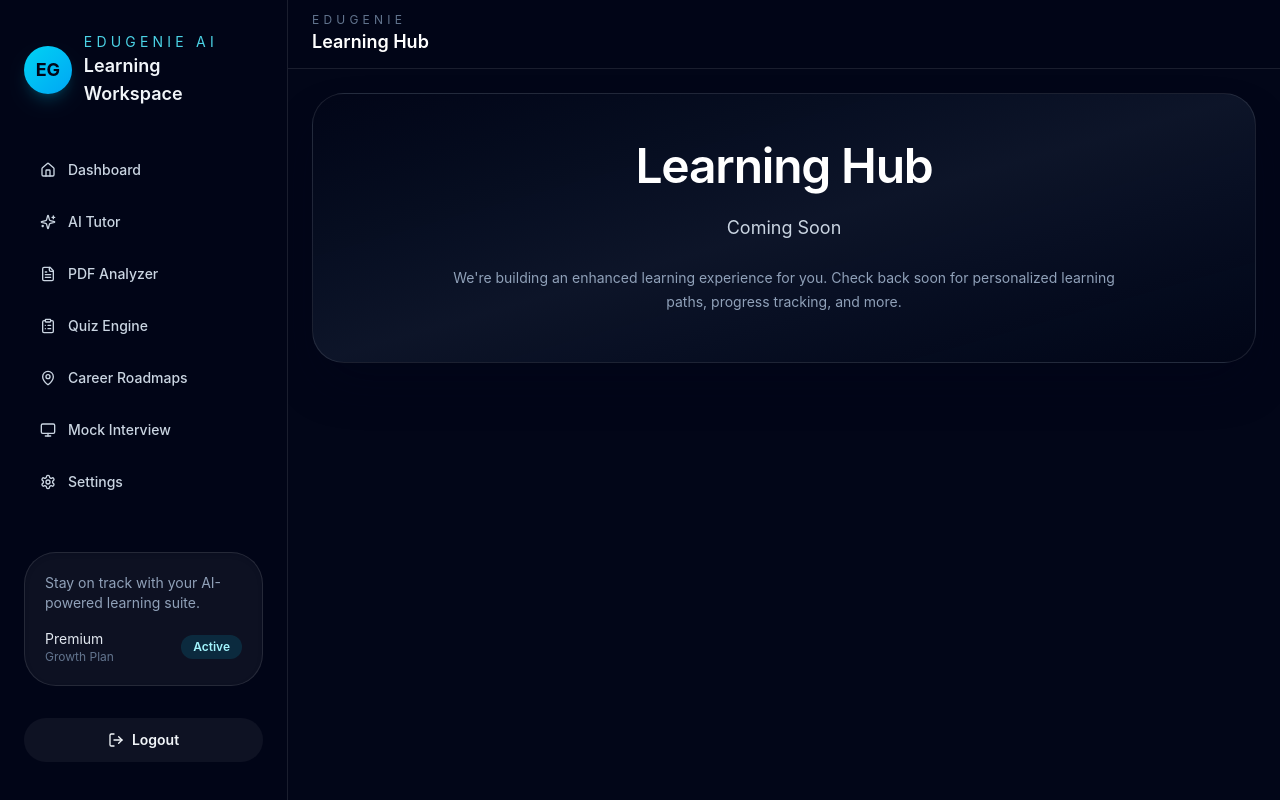
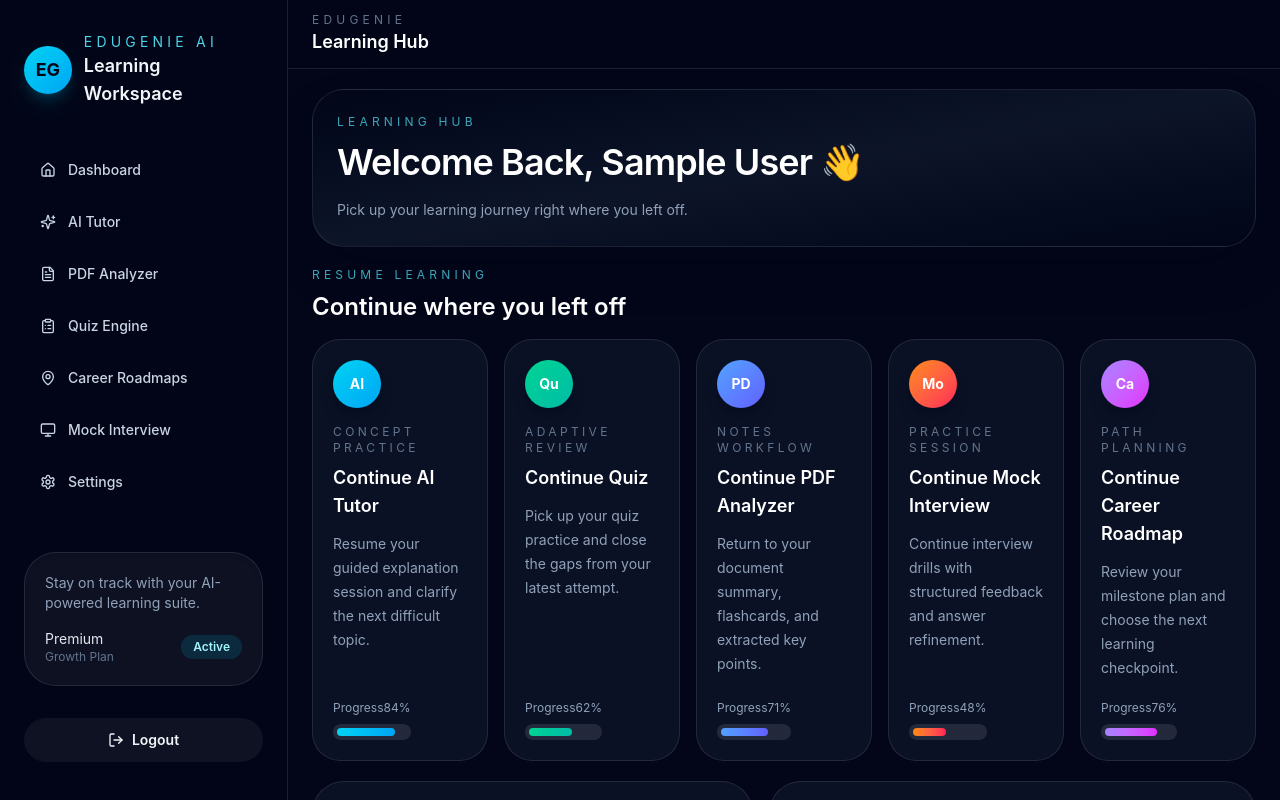
Before and after one commit to Akanksha5489/EduGenie-AI, a React (Vite) app in the folder EduGenie-AI/client/EduGenie-AI/client/: page /learning-hub in a window 1280 px wide. Built offline with nearby package versions, Linux system fonts and the light colour scheme; sample sign-in values are in the browser's storage.

Commit message:
Refine Learning Hub UX

```diff
--- a/EduGenie-AI/client/EduGenie-AI/client/src/pages/LearningHub.jsx
+++ b/EduGenie-AI/client/EduGenie-AI/client/src/pages/LearningHub.jsx
@@ -1,8 +1,81 @@
+import { useState } from 'react';
 import { motion } from 'framer-motion';
-import { useOutletContext } from 'react-router-dom';
+import { useNavigate, useOutletContext } from 'react-router-dom';
+
+const resumeModules = [
+  {
+    title: 'Continue AI Tutor',
+    label: 'Concept practice',
+    description: 'Resume your guided explanation session and clarify the next difficult topic.',
+    progress: 84,
+    path: '/ai-tutor',
+    accent: 'from-cyan-400 to-sky-500',
+  },
+  {
+    title: 'Continue Quiz',
+    label: 'Adaptive review',
+    description: 'Pick up your quiz practice and close the gaps from your latest attempt.',
+    progress: 62,
+    path: '/quiz-engine',
+    accent: 'from-emerald-400 to-teal-500',
+  },
+  {
+    title: 'Continue PDF Analyzer',
+    label: 'Notes workflow',
+    description: 'Return to your document summary, flashcards, and extracted key points.',
+    progress: 71,
+    path: '/pdf-analyzer',
+    accent: 'from-blue-400 to-indigo-500',
+  },
+  {
+    title: 'Continue Mock Interview',
+    label: 'Practice session',
+    description: 'Continue interview drills with structured feedback and answer refinement.',
+    progress: 48,
+    path: '/mock-interview',
+    accent: 'from-orange-400 to-rose-500',
+  },
+  {
+    title: 'Continue Career Roadmap',
+    label: 'Path planning',
+    description: 'Review your milestone plan and choose the next learning checkpoint.',
+    progress: 76,
+    path: '/career-roadmap',
+    accent: 'from-violet-400 to-fuchsia-500',
+  },
+];
+
+const initialTasks = [
+  { id: 'java-quiz', title: 'Complete Java Quiz', meta: 'Quiz Engine', complete: false },
+  { id: 'dbms-notes', title: 'Review DBMS Notes', meta: 'PDF Analyzer', complete: false },
+  { id: 'interview-practice', title: 'Practice Interview Questions', meta: 'Mock Interview', complete: false },
+  { id: 'os-revision', title: 'Revise Operating Systems', meta: 'Notes Review', complete: true },
+];
+
+const learningStats = [
+  { label: 'AI Chats', value: 3, note: 'Tutor sessions started' },
+  { label: 'Quiz Attempts', value: 0, note: 'Ready when Quiz Engine launches' },
+  { label: 'PDF Analyses', value: 0, note: 'Ready when PDF Analyzer launches' },
+  { label: 'Mock Interviews', value: 0, note: 'Ready when practice begins' },
+  { label: 'Roadmaps Generated', value: 0, note: 'Ready for career planning' },
+];
 
 export default function LearningHub() {
   const { onOpenSidebar } = useOutletContext();
+  const navigate = useNavigate();
+  const [tasks, setTasks] = useState(initialTasks);
+
+  const completedTasks = tasks.filter((task) => task.complete).length;
+  const savedUser = JSON.parse(localStorage.getItem('user') || '{}');
+  const userName = savedUser?.name?.trim();
+
+  const toggleTask = (id) => {
+    setTasks((current) =>
+      current.map((task) =>
+        task.id === id ? { ...task, complete: !task.complete } : task
+      )
+    );
+  };
 
   return (
     <main className="flex-1 flex flex-col overflow-hidden">
@@ -11,11 +84,11 @@ export default function LearningHub() {
           <div className="flex items-center gap-3">
             <button
               type="button"
-              onClick={() => onOpenSidebar?.(true)}
+              onClick={() => onOpenSidebar?.()}
               className="inline-flex h-9 w-9 items-center justify-center rounded-lg border border-white/10 bg-white/5 text-slate-100 transition hover:bg-white/10 md:hidden"
               aria-label="Open navigation"
             >
-              ☰
+              Menu
             </button>
             <div>
               <p className="text-xs uppercase tracking-[0.35em] text-slate-500">EduGenie</p>
@@ -25,35 +98,170 @@ export default function LearningHub() {
 
           <button
             type="button"
-            onClick={() => onOpenSidebar?.(true)}
-            className="inline-flex h-10 w-10 items-center justify-center rounded-2xl border border-white/10 bg-white/5 text-slate-300 transition hover:bg-white/10 hover:text-white md:hidden"
+            onClick={() => onOpenSidebar?.()}
+            className="inline-flex h-10 w-10 items-center justify-center rounded-2xl border border-white/10 bg-white/5 text-sm font-semibold text-slate-300 transition hover:bg-white/10 hover:text-white md:hidden"
             aria-label="Open navigation"
           >
-            ⋮
+            Nav
           </button>
         </div>
       </header>
 
-      <div className="flex-1 overflow-y-auto px-4 py-6 md:px-6">
-        <div className="mx-auto w-full max-w-7xl">
+      <div className="flex-1 overflow-y-auto px-4 py-5 md:px-6">
+        <div className="mx-auto w-full max-w-7xl space-y-5">
+          <section>
             <motion.div
-            initial={{ opacity: 0, y: 20 }}
+              initial={{ opacity: 0, y: 18 }}
               animate={{ opacity: 1, y: 0 }}
               transition={{ duration: 0.45 }}
-            className="rounded-[32px] border border-white/10 bg-gradient-to-br from-slate-950/95 via-slate-900/90 to-slate-950/80 p-12 shadow-2xl shadow-slate-950/40 text-center"
+              className="rounded-[32px] border border-white/10 bg-gradient-to-br from-slate-950/95 via-slate-900/90 to-slate-950/80 p-6 shadow-2xl shadow-slate-950/40"
             >
-            <div className="space-y-6">
-              <h1 className="text-4xl font-semibold tracking-tight text-white sm:text-5xl">
-                Learning Hub
-              </h1>
-              <p className="mx-auto max-w-2xl text-lg text-slate-300">
-                Coming Soon
+              <p className="text-xs uppercase tracking-[0.35em] text-cyan-300/70">Learning Hub</p>
+              <h2 className="mt-3 text-3xl font-semibold tracking-tight text-white sm:text-4xl">
+                {userName ? `Welcome Back, ${userName} 👋` : 'Welcome Back 👋'}
+              </h2>
+              <p className="mt-4 max-w-2xl text-sm leading-6 text-slate-400">
+                Pick up your learning journey right where you left off.
               </p>
-              <p className="mx-auto max-w-2xl text-sm leading-6 text-slate-400">
-                We're building an enhanced learning experience for you. Check back soon for personalized learning paths, progress tracking, and more.
+            </motion.div>
+          </section>
+
+          <section className="space-y-4">
+            <div className="flex flex-col gap-3 sm:flex-row sm:items-end sm:justify-between">
+              <div>
+                <p className="text-xs uppercase tracking-[0.35em] text-cyan-300/70">Resume learning</p>
+                <h2 className="mt-2 text-2xl font-semibold text-white">Continue where you left off</h2>
+              </div>
+            </div>
+
+            <div className="grid gap-4 md:grid-cols-2 xl:grid-cols-5">
+              {resumeModules.map((module) => (
+                <motion.button
+                  key={module.title}
+                  type="button"
+                  onClick={() => navigate(module.path)}
+                  whileHover={{ y: -3 }}
+                  transition={{ duration: 0.25 }}
+                  className="group flex min-h-[240px] flex-col justify-between rounded-[28px] border border-white/10 bg-slate-900/70 p-5 text-left transition hover:border-white/20 hover:bg-slate-900/90 hover:shadow-lg hover:shadow-slate-950/40"
+                >
+                  <div>
+                    <div className={`inline-flex h-12 w-12 items-center justify-center rounded-3xl bg-gradient-to-br ${module.accent} text-sm font-bold text-white shadow-lg shadow-slate-950/25`}>
+                      {module.title.split(' ')[1]?.slice(0, 2) || 'LH'}
+                    </div>
+                    <p className="mt-4 text-xs uppercase tracking-[0.28em] text-slate-500">{module.label}</p>
+                    <h3 className="mt-2 text-lg font-semibold text-white">{module.title}</h3>
+                    <p className="mt-3 text-sm leading-6 text-slate-400">{module.description}</p>
+                  </div>
+                  <div className="mt-5">
+                    <div className="flex items-center justify-between text-xs text-slate-400">
+                      <span>Progress</span>
+                      <span>{module.progress}%</span>
+                    </div>
+                    <div className="mt-2 rounded-full bg-white/10 p-1">
+                      <div
+                        className={`h-2 rounded-full bg-gradient-to-r ${module.accent}`}
+                        style={{ width: `${module.progress}%` }}
+                      />
+                    </div>
+                  </div>
+                </motion.button>
+              ))}
+            </div>
+          </section>
+
+          <section className="grid gap-4 lg:grid-cols-[0.95fr_1.05fr]">
+            <motion.div
+              initial={{ opacity: 0, y: 18 }}
+              animate={{ opacity: 1, y: 0 }}
+              transition={{ duration: 0.45, delay: 0.08 }}
+              className="rounded-[32px] border border-white/10 bg-slate-900/70 p-6"
+            >
+              <div className="flex items-start justify-between gap-4">
+                <div>
+                  <p className="text-xs uppercase tracking-[0.35em] text-slate-400">Today's tasks</p>
+                  <h3 className="mt-2 text-xl font-semibold text-white">Daily focus list</h3>
+                </div>
+                <span className="rounded-full bg-white/5 px-3 py-1 text-xs font-semibold text-slate-300">
+                  {completedTasks}/{tasks.length}
+                </span>
+              </div>
+
+              <div className="mt-6 space-y-3">
+                {tasks.map((task) => (
+                  <button
+                    key={task.id}
+                    type="button"
+                    onClick={() => toggleTask(task.id)}
+                    className={`flex w-full items-center gap-3 rounded-3xl border p-4 text-left transition ${
+                      task.complete
+                        ? 'border-cyan-400/25 bg-cyan-400/10'
+                        : 'border-white/10 bg-slate-950/65 hover:bg-slate-950/85'
+                    }`}
+                  >
+                    <span
+                      className={`flex h-6 w-6 shrink-0 items-center justify-center rounded-full border text-xs font-bold ${
+                        task.complete
+                          ? 'border-cyan-300 bg-cyan-400 text-slate-950'
+                          : 'border-white/20 text-slate-500'
+                      }`}
+                    >
+                      {task.complete ? 'OK' : ''}
+                    </span>
+                    <span className="min-w-0 flex-1">
+                      <span className={`block text-sm font-semibold ${task.complete ? 'text-cyan-100 line-through decoration-cyan-200/50' : 'text-white'}`}>
+                        {task.title}
+                      </span>
+                      <span className="mt-1 block text-xs text-slate-400">{task.meta}</span>
+                    </span>
+                  </button>
+                ))}
+              </div>
+
+              <div className="mt-6 rounded-3xl border border-white/10 bg-slate-950/65 p-5">
+                <p className="text-xs uppercase tracking-[0.35em] text-slate-500">Task completion</p>
+                <p className="mt-3 text-2xl font-semibold text-white">
+                  {Math.round((completedTasks / tasks.length) * 100)}%
+                </p>
+                <div className="mt-4 rounded-full bg-white/10 p-1">
+                  <div
+                    className="h-2 rounded-full bg-gradient-to-r from-cyan-400 to-blue-500"
+                    style={{ width: `${(completedTasks / tasks.length) * 100}%` }}
+                  />
+                </div>
+              </div>
+            </motion.div>
+
+            <motion.div
+              initial={{ opacity: 0, y: 18 }}
+              animate={{ opacity: 1, y: 0 }}
+              transition={{ duration: 0.45, delay: 0.1 }}
+              className="rounded-[32px] border border-white/10 bg-slate-900/70 p-6"
+            >
+              <div>
+                <p className="text-xs uppercase tracking-[0.35em] text-slate-400">Learning stats</p>
+                <h3 className="mt-2 text-xl font-semibold text-white">Your activity overview</h3>
+                <p className="mt-3 text-sm leading-6 text-slate-400">
+                  Placeholder totals are ready for real learning data when each module is connected.
                 </p>
               </div>
+
+              <div className="mt-6 grid gap-3 sm:grid-cols-2">
+                {learningStats.map((stat) => (
+                  <div key={stat.label} className="rounded-3xl border border-white/10 bg-slate-950/65 p-5">
+                    <p className="text-xs uppercase tracking-[0.28em] text-slate-500">{stat.label}</p>
+                    <p className="mt-3 text-3xl font-semibold text-white">{stat.value}</p>
+                    <p className="mt-2 text-sm leading-5 text-slate-400">{stat.note}</p>
+                  </div>
+                ))}
+                <div className="rounded-3xl border border-cyan-400/20 bg-cyan-400/10 p-5 sm:col-span-2">
+                  <p className="text-xs uppercase tracking-[0.28em] text-cyan-200">Next step</p>
+                  <p className="mt-3 text-sm leading-6 text-slate-200">
+                    Continue with one study tool today to build useful progress data over time.
+                  </p>
+                </div>
+              </div>
             </motion.div>
+          </section>
         </div>
       </div>
     </main>
```
Lines whose indentation alone changed are shown as unchanged.
